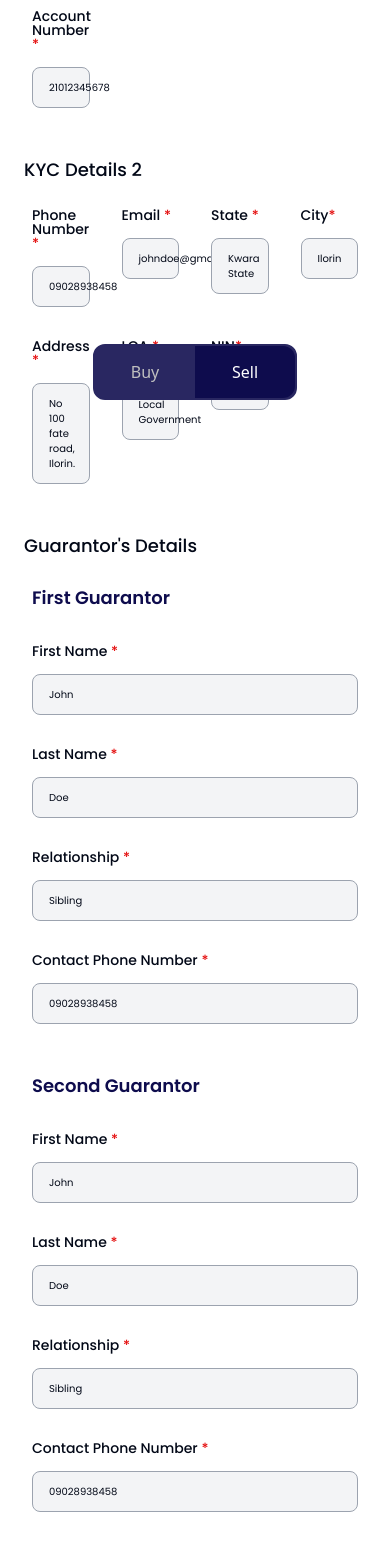
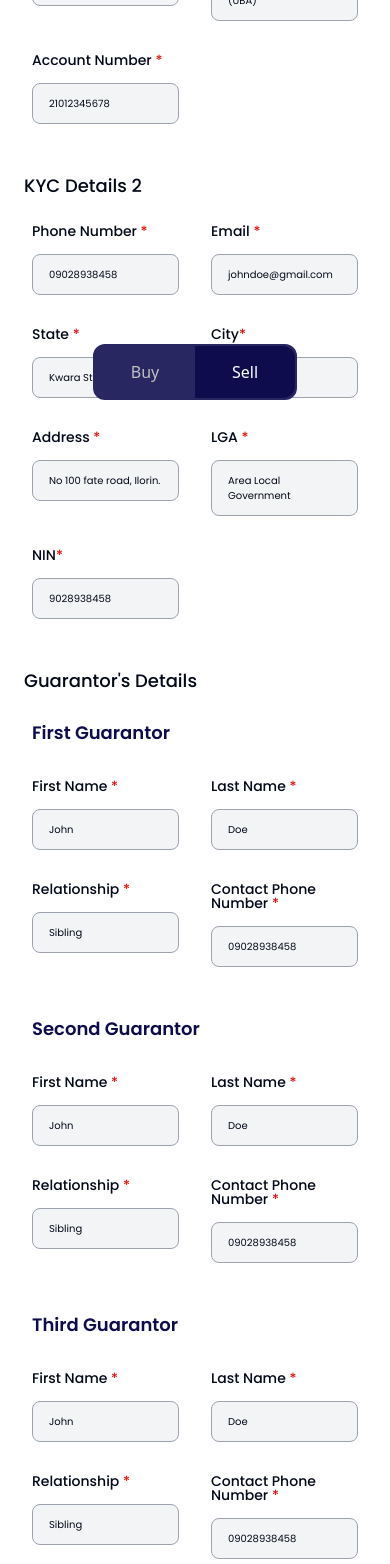
Before and after one commit to carissaayo/fs-landingpage, a React (Vite) app: page /buy/checkout/info in a window 390 px wide. Shown: the part 432-1996 px from the top of the page. Built offline with nearby package versions, Linux system fonts and the light colour scheme.

Commit message:
changed the flex to grid2

```diff
--- a/src/components/UserDetailsComponents/UserDetailsA.jsx
+++ b/src/components/UserDetailsComponents/UserDetailsA.jsx
@@ -4,7 +4,7 @@ const UserDetailsA = () => {
   return (
     <section className="">
       <h1 className="poppins-medium text-lg"> KYC Details 1</h1>
-      <div className="py-6 px-2  grid grid-cols-4  gap-8  mb-6">
+      <div className="py-6 px-2  grid grid-cols-2 md:grid-cols-4  gap-8  mb-6">
         {/* First Name */}
         <div className="flex-1 flex flex-col gap-4">
           <Label className="">
--- a/src/components/UserDetailsComponents/UserDetailsB.jsx
+++ b/src/components/UserDetailsComponents/UserDetailsB.jsx
@@ -4,7 +4,7 @@ const UserDetailsB = () => {
   return (
     <section className="">
       <h1 className="poppins-medium text-lg"> KYC Details 2</h1>
-      <div className="py-6 px-2  grid grid-cols-4  gap-8  mb-6">
+      <div className="py-6 px-2  grid grid-cols-2 md:grid-cols-4  gap-8  mb-6">
         {/* Phone Number */}
         <div className="flex-1 flex flex-col gap-4">
           <Label className="">
--- a/src/components/UserDetailsComponents/UserDetailsC.jsx
+++ b/src/components/UserDetailsComponents/UserDetailsC.jsx
@@ -4,13 +4,13 @@ const UserDetailsC = () => {
   return (
     <section className="">
       <h1 className="poppins-medium text-lg"> Guarantor{"'"}s Details</h1>
-      <div className="mb-6 grid grid-cols-1 xl:grid-cols-2 gap-x-4  items-center">
+      <div className="mb-6 grid grid-cols-1 md:grid-cols-2   items-center">
         {/* First Guarantor */}
         <section className="py-6 px-2  flex flex-col gap-8 flex-1">
           <p className="text-[#0E0C4D] text-lg poppins-semibold">
             First Guarantor
           </p>
-          <div className="flex flex-col md:flex-row justify-between gap-8  ">
+          <div className="flex flex-row justify-between gap-8  ">
             {/* First Name */}
             <div className="flex-1 flex flex-col gap-4">
               <Label className="">
@@ -32,7 +32,7 @@ const UserDetailsC = () => {
             </div>
           </div>
 
-          <div className="flex flex-col md:flex-row justify-between gap-8  ">
+          <div className="flex flex-row justify-between gap-8  ">
             {/* Relationship */}
             <div className="flex-1 flex flex-col gap-4">
               <Label className="">
@@ -60,7 +60,7 @@ const UserDetailsC = () => {
           <p className="text-[#0E0C4D] text-lg poppins-semibold">
             Second Guarantor
           </p>
-          <div className="flex flex-col md:flex-row justify-between gap-8  ">
+          <div className="flex flex-row justify-between gap-8  ">
             {/* First Name */}
             <div className="flex-1 flex flex-col gap-4">
               <Label className="">
@@ -82,7 +82,7 @@ const UserDetailsC = () => {
             </div>
           </div>
 
-          <div className="flex flex-col md:flex-row justify-between gap-8  ">
+          <div className="flex flex-row justify-between gap-8  ">
             {/* Relationship */}
             <div className="flex-1 flex flex-col gap-4">
               <Label className="">
@@ -110,7 +110,7 @@ const UserDetailsC = () => {
           <p className="text-[#0E0C4D] text-lg poppins-semibold">
             Third Guarantor
           </p>
-          <div className="flex flex-col md:flex-row justify-between gap-8  ">
+          <div className="flex flex-row justify-between gap-8  ">
             {/* First Name */}
             <div className="flex-1 flex flex-col gap-4">
               <Label className="">
@@ -132,7 +132,7 @@ const UserDetailsC = () => {
             </div>
           </div>
 
-          <div className="flex flex-col md:flex-row justify-between gap-8  ">
+          <div className="flex flex-row justify-between gap-8  ">
             {/* Relationship */}
             <div className="flex-1 flex flex-col gap-4">
               <Label className="">
--- a/src/components/UserDetailsComponents/UserDetailsD.jsx
+++ b/src/components/UserDetailsComponents/UserDetailsD.jsx
@@ -4,7 +4,7 @@ const UserDetailsD = () => {
   return (
     <div className="mb-6">
       <h1 className="poppins-medium text-lg"> Delivery Details</h1>
-      <div className="py-6 px-2  grid grid-cols-4 gap-8 md:gap-6 ">
+      <div className="py-6 px-2  grid grid-cols-2 md:grid-cols-4 gap-8 md:gap-6 ">
         {/* State*/}
         <div className="flex-1 flex flex-col gap-4">
           <Label className="">
```
